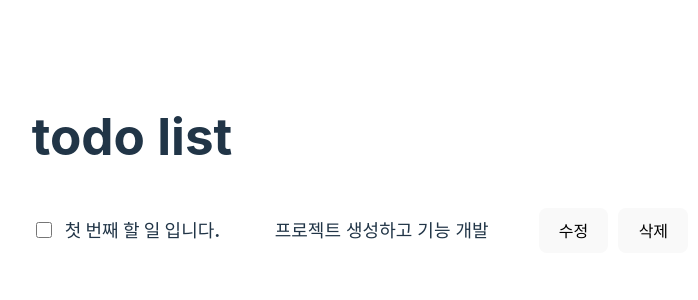
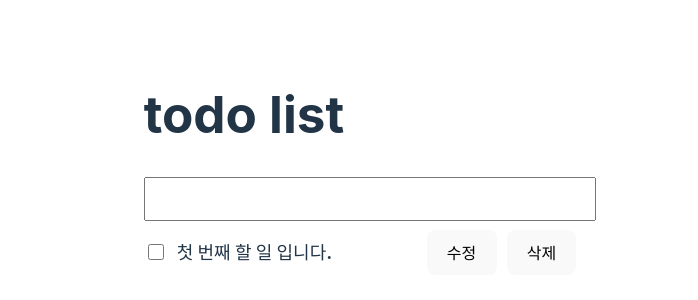
Before and after one commit to rious275/todo-vite, a React (Vite) app: page / in a window 1280 px wide. Shown: the part 232-532 px from the top of the page, without its empty margins (280-978 px from the left). Built offline with nearby package versions, Linux system fonts and the light colour scheme.

Commit message:
feature: 투두 생성 기능 적용

```diff
--- a/src/App.tsx
+++ b/src/App.tsx
@@ -1,11 +1,44 @@
+import { FormEvent, useState } from "react";
 import styled from "styled-components";
 import TodoList from "./components/TodoList";
 
+export type TodoItemType = {
+  id: number;
+  title: string;
+};
+
+const INITIAL_TODO = {
+  id: Date.now(),
+  title: "첫 번째 할 일 입니다.",
+};
+
 function App() {
+  const [todoList, setTodoList] = useState<TodoItemType[]>([INITIAL_TODO]);
+  const [inputText, setInputText] = useState("");
+
+  const createTodo = (e: FormEvent) => {
+    e.preventDefault();
+    setTodoList([
+      ...todoList,
+      {
+        id: Date.now(),
+        title: inputText,
+      },
+    ]);
+  };
+
   return (
     <Container>
       <h1>todo list</h1>
-      <TodoList />
+      <form onSubmit={createTodo}>
+        <input
+          type="text"
+          className="create-input"
+          value={inputText}
+          onChange={e => setInputText(e.target.value)}
+        />
+      </form>
+      <TodoList todoList={todoList} />
     </Container>
   );
 }
@@ -14,4 +47,12 @@ export default App;
 
 const Container = styled.div`
   width: 100%;
+
+  .create-input {
+    padding: 0 8px;
+    width: 100%;
+    height: 40px;
+    outline: none;
+    font-size: 20px;
+  }
 `;
--- a/src/components/TodoItem.tsx
+++ b/src/components/TodoItem.tsx
@@ -1,6 +1,6 @@
 import { useState } from "react";
 import styled from "styled-components";
-import { TodoItemType } from "./TodoList";
+import { TodoItemType } from "../App";
 
 type Props = {
   todoItem: TodoItemType;
@@ -10,12 +10,16 @@ const TodoItem = ({ todoItem }: Props) => {
   const [isComplete, setIsComplete] = useState(false);
 
   return (
-    <Container isComplete={isComplete}>
-      <input type="checkbox" className="complete-check" checked={isComplete} />
+    <Container $isComplete={isComplete}>
+      <input
+        type="checkbox"
+        className="complete-check"
+        checked={isComplete}
+        onChange={() => null}
+      />
 
       <div className="content">
         <h3 className="title">{todoItem.title}</h3>
-        <p className="message">{todoItem.message}</p>
       </div>
 
       {!isComplete && (
@@ -30,7 +34,7 @@ const TodoItem = ({ todoItem }: Props) => {
 
 export default TodoItem;
 
-const Container = styled.div<{ isComplete: boolean }>`
+const Container = styled.div<{ $isComplete: boolean }>`
   display: flex;
   align-items: center;
   gap: 10px;
@@ -45,7 +49,7 @@ const Container = styled.div<{ isComplete: boolean }>`
   .message {
     min-width: 200px;
     font-size: 18px;
-    ${({ isComplete }) => isComplete && "text-decoration: line-through"};
+    ${({ $isComplete }) => $isComplete && "text-decoration: line-through"};
   }
 
   .content,
--- a/src/components/TodoList.tsx
+++ b/src/components/TodoList.tsx
@@ -1,23 +1,13 @@
-import { useState } from "react";
+import { TodoItemType } from "../App";
 import TodoItem from "./TodoItem";
 
-export type TodoItemType = {
-  id: number;
-  title: string;
-  message: string;
+type Props = {
+  todoList: TodoItemType[];
 };
 
-const TodoList = () => {
-  const [todoList, setTodoList] = useState<TodoItemType[]>([
-    {
-      id: 1,
-      title: "첫 번째 할 일 입니다.",
-      message: "프로젝트 생성하고 기능 개발",
-    },
-  ]);
-
+const TodoList = ({ todoList }: Props) => {
   return todoList.map(todoItem => {
-    return <TodoItem todoItem={todoItem} />;
+    return <TodoItem key={`${todoItem.id}`} todoItem={todoItem} />;
   });
 };
 
```
